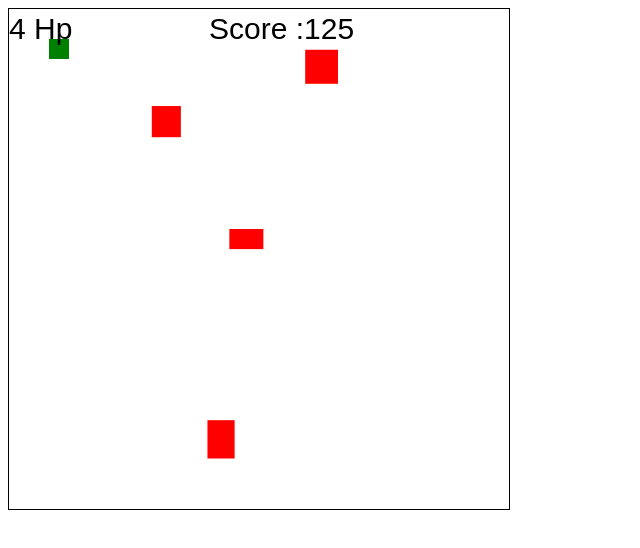
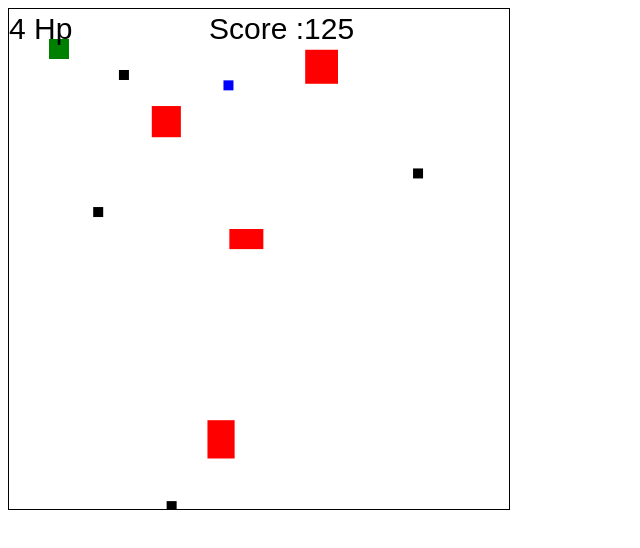
Before and after one commit to oguzhanaydemir/multiplayergamewithnodejs, a plain HTML site: page index.html in a window 1280 px wide. Shown: the whole page, without its empty margins (0-640 px from the left). Drawn offline with Linux system fonts and the light colour scheme.

Commit message:
Add player upgrades and basic bullets

```diff
--- a/index.html
+++ b/index.html
@@ -39,6 +39,8 @@
        }
        //enemy
         var enemyList ={};
+        var upgradeList ={};
+        var bulletList ={};
 
         var frameCount = 0;
         var score = 0;
@@ -85,6 +87,38 @@
                 color:"red"
             }
         enemyList[id] = enemy;
+       }
+
+       //Create Upgrade
+
+       CreateUpgrade = function (id, x, y, spdX, spdY, width, height){
+            var upgrade = {
+                id:id,
+                x : x,
+                y : y,
+                spdX : spdX,
+                spdY : spdY,
+                width : width,
+                height : height,
+                color:"blue"
+            }
+
+            upgradeList[id] = upgrade;
+       }
+
+       CreateBullet = function (id, x, y, spdX, spdY, width, height){
+            var bullet = {
+                id:id,
+                x : x,
+                y : y,
+                spdX : spdX,
+                spdY : spdY,
+                width : width,
+                height : height,
+                color:"black"
+            }
+
+            bulletList[id] = bullet;
        }
 
        document.onmousemove = function(mouse){
@@ -146,6 +180,49 @@
     }
 
 
+     //Random Enenmy
+    RandomlyGenerateEnemy = function(){
+
+            var id = Math.random();
+            var x = Math.random() * WIDTH/2;
+            var y = Math.random() * HEIGHT/2;
+            var spdX = 5 + Math.random()*5;
+            var spdY = 5 + Math.random()*5;
+            var width = 10 + Math.random()*30;
+            var height = 10 + Math.random()*30;
+
+            CreateEnemy(id, x, y, spdX, spdY, width, height);
+    }
+
+    //Random Upgrade
+
+    RandomlyGenerateUpgrade = function(){
+
+        var id = Math.random();
+        var x = Math.random() * WIDTH/2;
+        var y = Math.random() * HEIGHT/2;
+        var spdX = 0;
+        var spdY = 0;
+        var width = 10;
+        var height = 10;
+
+        CreateUpgrade(id, x, y, spdX, spdY, width, height);
+    }
+
+    RandomlyGenerateBullet = function(){
+        var angle = Math.random()*360;
+        var id = Math.random();
+        var x = player.x;
+        var y = player.y;
+        var spdX = Math.cos(angle/180*Math.PI)*5;
+        var spdY =Math.sin(angle/180*Math.PI)*5;
+        var width = 10;
+        var height = 10;
+
+        CreateBullet(id, x, y, spdX, spdY, width, height);
+    }
+
+
     Update = function (){
         ctx.clearRect(0, 0, WIDTH, HEIGHT);
         frameCount++;
@@ -154,6 +231,31 @@
         if(frameCount % 100 === 0){
             RandomlyGenerateEnemy();
         }
+
+        if(frameCount % 75 === 0){
+            RandomlyGenerateUpgrade();
+
+        }
+
+
+        if(frameCount % 25 === 0){
+            RandomlyGenerateBullet();
+        }
+
+        for(var key in bulletList){
+            UpdateEntity(bulletList[key]);
+        }
+
+        for(var key in upgradeList){
+            UpdateEntity(upgradeList[key]);
+            var isColliding = TestCollisionEntity(player, upgradeList[key]);
+
+            if(isColliding){
+                score += 1000;
+                delete upgradeList[key];
+            }
+        }
+
         for(var key in enemyList){
            UpdateEntity(enemyList[key]);
 
@@ -177,22 +279,14 @@
         player.hp = HEALTH;
         frameCount = 0;
         enemyList={};
+        upgradeList={};
+        bulletList={};
         RandomlyGenerateEnemy();
         RandomlyGenerateEnemy();
         RandomlyGenerateEnemy();
     }
-    RandomlyGenerateEnemy = function(){
 
-        var id = Math.random();
-        var x = Math.random() * WIDTH/2;
-        var y = Math.random() * HEIGHT/2;
-        var spdX = 5 + Math.random()*5;
-        var spdY = 5 + Math.random()*5;
-        var width = 10 + Math.random()*30;
-        var height = 10 + Math.random()*30;
 
-        CreateEnemy(id, x, y, spdX, spdY, width, height);
-    }
 
        StartNewGame();
        setInterval(Update, 40);
```
Lines whose indentation alone changed are shown as unchanged.
